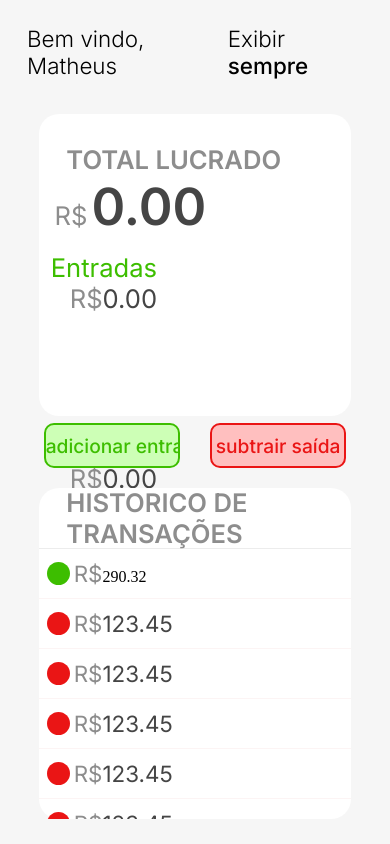
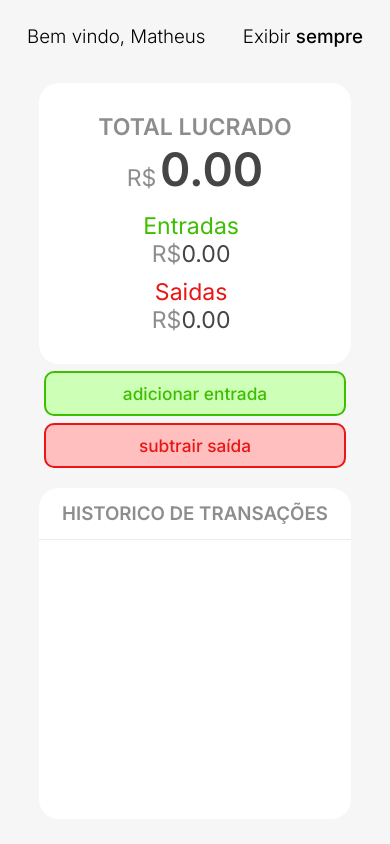
Before and after one commit to matheusrizzati/matheusrizzati.github.io, a plain HTML site: page MoneyList/index.html in a window 390 px wide. Drawn offline with nearby package versions, Linux system fonts and the light colour scheme.

Commit message:
Add files via upload

```diff
--- a/MoneyList/index.html
+++ b/MoneyList/index.html
@@ -26,11 +26,11 @@
             <div class="modal-body">
                 <form class="modal-form">
                     <label>Insira o valor</label>
-                    <script>
-                        // $(function() {
-                        // $('#value').maskMoney();
-                        // })
-                    </script>
+                    <!-- <script>
+                        $(function() {
+                        $('#value').maskMoney();
+                        })
+                    </script> -->
                     <input type="text" id="value" placeholder="R$ 0.00" maxlength="16" autocomplete="off">
                 </form>
                 <div class="modal-buttons">
@@ -81,14 +81,14 @@
             <h1>HISTORICO DE TRANSAÇÕES</h1>
         </div>
         <div class="history-reg-list">
-            <div class="history-reg">
+            <!-- <div class="history-reg">
                 <span class="reg-icon-entry"></span>
                 <div class="history-reg-money">
                     <span class="history-money-icon">R$</span><span id="history-money-value">290.32</span>
                 </div>
-            </div>
+            </div> -->
 
-            <div class="history-reg">
+            <!-- <div class="history-reg">
                 <span class="reg-icon-out"></span>
                 <div class="history-reg-money">
                     <span class="history-money-icon">R$</span><span class="history-money-value">123.45</span>
@@ -156,7 +156,7 @@
                 <div class="history-reg-money">
                     <span class="history-money-icon">R$</span><span class="history-money-value">123.45</span>
                 </div>
-            </div>
+            </div> -->
         </div>
 
     </div>
--- a/MoneyList/styles.css
+++ b/MoneyList/styles.css
@@ -9,6 +9,9 @@
    -moz-user-select: none;
    -ms-user-select: none;
    user-select: none;
+}
+html{
+    font-size: 100%;
 }
 
 body {
@@ -49,10 +52,6 @@ header span{
     align-items: flex-start;
     align-items: center;
     border-radius: 20px;
-}
-
-.resume-div{
-    margin-right: 4vw;
 }
 
 .resume-div h1{
@@ -208,7 +207,7 @@ header span{
     display: flex;
     flex-direction: column;
     justify-content: flex-start;
-    overflow-y: scroll;
+    overflow-y: auto;
 }
 
 .history-reg{
@@ -381,3 +380,59 @@ header span{
 .modal-buttons input:active{
     background-color: #ECE9E9;
 }
+
+@media (max-width: 680px){
+    .main-container{
+        flex-direction: column;
+        flex-wrap: nowrap;
+    }
+    .resume-div{
+        display: flex;
+        flex-direction: column;
+        align-items: center;
+        margin-bottom: 15px;
+    }
+    .resume-div h1{
+        margin: 0px;
+    }
+    .profit-div{
+        margin: 0px;
+    }
+
+    .entry, .out{
+        display: flex;
+        flex-direction: column;
+        justify-content: center;
+        align-items: center;
+    }
+
+    .buttons{
+        flex-direction: column;
+        margin-bottom: 13px;
+    }
+    .buttons input{
+        width: 100%;
+        margin-bottom: 7px;
+    }
+
+    .history-title-div{
+        justify-content: center;
+    }
+    .history-title-div h1{
+        margin: 0px;
+    }
+}
+
+@media (max-width: 550px){
+    html{
+        font-size: 90%;
+    }
+
+    .history-title-div h1{
+        font-size: 1.3rem;
+    }
+
+    header span{
+        font-size: 1.3rem;
+    }
+}
```
Also changed, not shown: MoneyList/scripts.js (line endings or trailing spaces).
